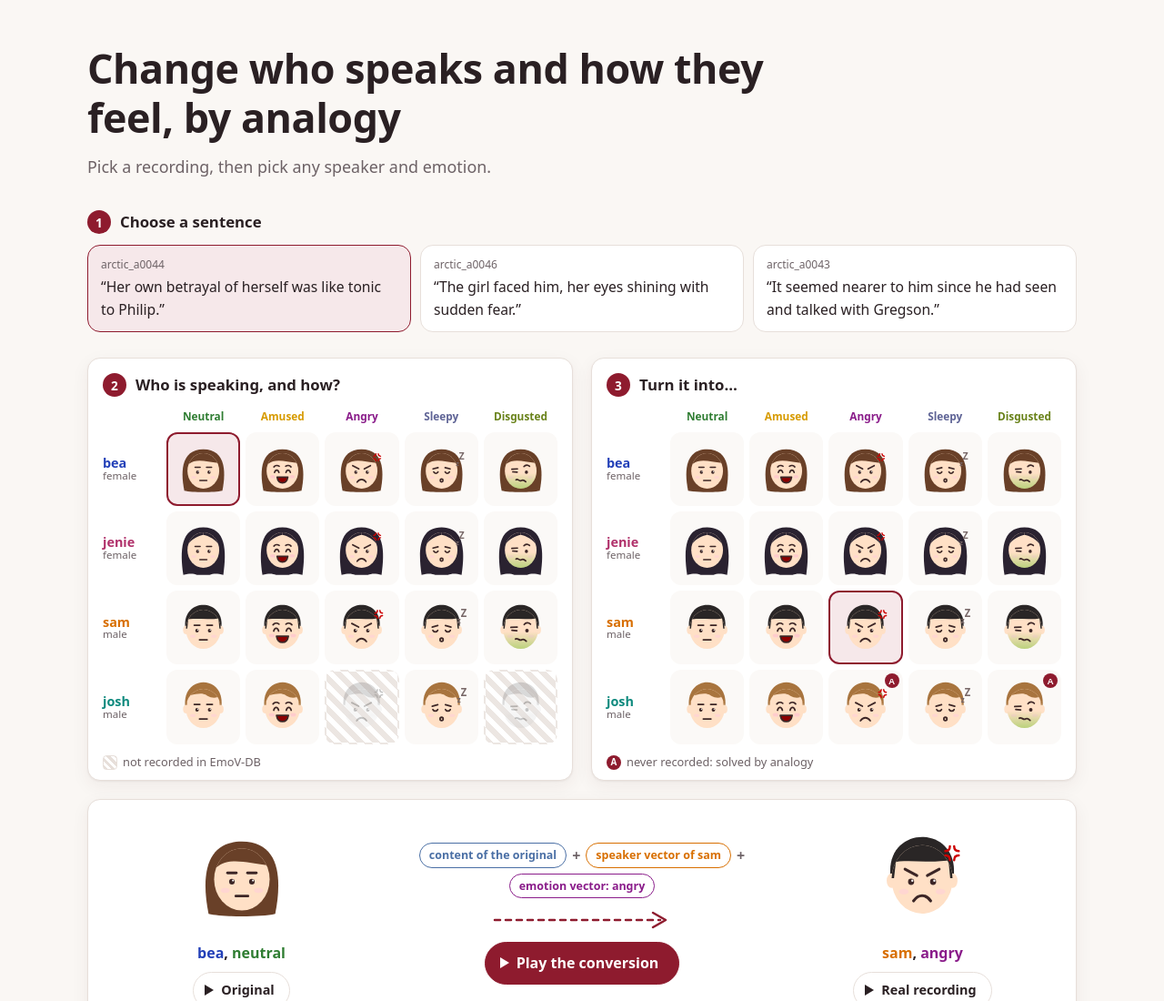
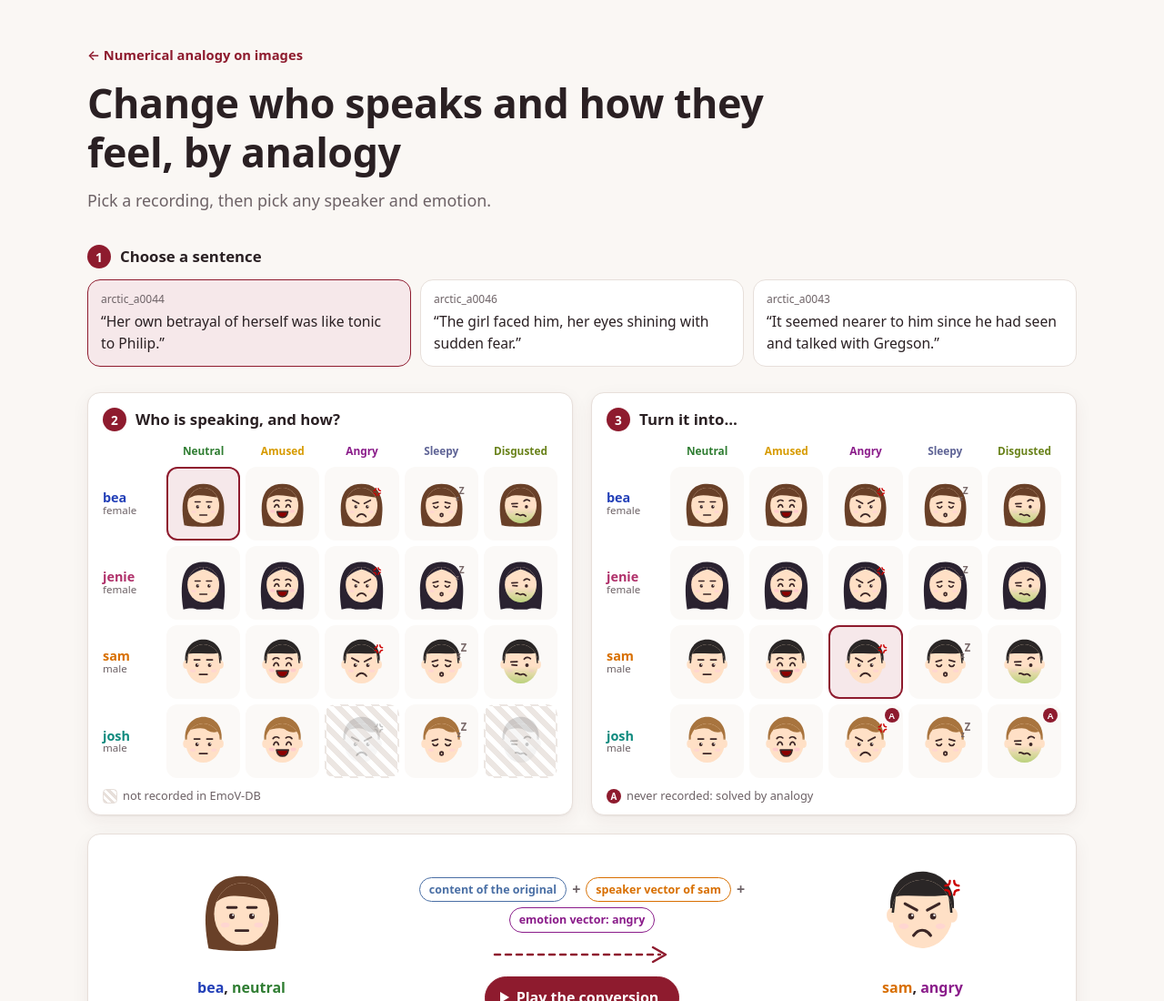
Before and after one commit to numerical-analogy/numerical-analogy-demo, a plain HTML site: page dist/speech/index.html in a window 1280 px wide. Shown: the top 1100 px of the page at 91% size. Drawn offline with Linux system fonts and the light colour scheme.

Commit message:
Speech demo: link back to the image demo
Co-Authored-By: Claude Opus 5.5 <noreply@anthropic.com>

```diff
--- a/dist/speech/index.html
+++ b/dist/speech/index.html
@@ -10,6 +10,7 @@
 <body>
 <header class="hero">
   <div class="wrap">
+    <a class="back" href="../">&larr; Numerical analogy on images</a>
     <h1>Change who speaks and how they feel, by&nbsp;analogy</h1>
     <p class="lead">Pick a recording, then pick any speaker and emotion.</p>
   </div>
--- a/dist/speech/style.css
+++ b/dist/speech/style.css
@@ -58,6 +58,9 @@ em { font-style: normal; color: var(--accent); font-weight: 600; }
 .hero { padding: 48px 0 28px; }
 .kicker { margin: 0 0 10px; color: var(--accent); font-weight: 600; font-size: .9rem; letter-spacing: .02em; }
 .hero h1 { font-size: clamp(1.8rem, 4.2vw, 2.8rem); max-width: 17em; letter-spacing: -.01em; }
+.back { display: inline-block; margin: 0 0 14px; color: var(--accent); font-weight: 600; font-size: .92rem; text-decoration: none; }
+.back:hover { text-decoration: underline; }
+.back:focus-visible { outline: 3px solid var(--accent); outline-offset: 2px; border-radius: 4px; }
 .lead { font-size: 1.12rem; color: var(--muted); max-width: 44em; margin: 14px 0 6px; }
 .byline { color: var(--muted); font-size: .92rem; margin: 6px 0 0; }
 
```
